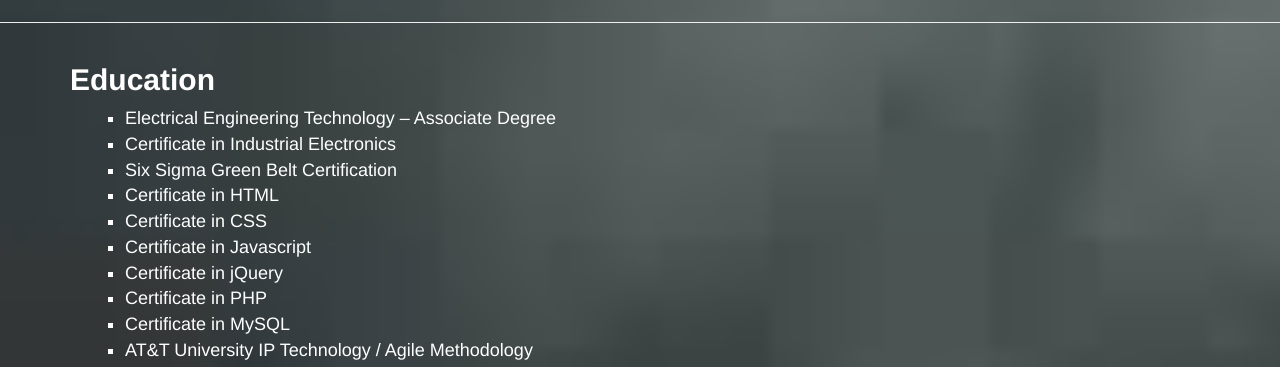
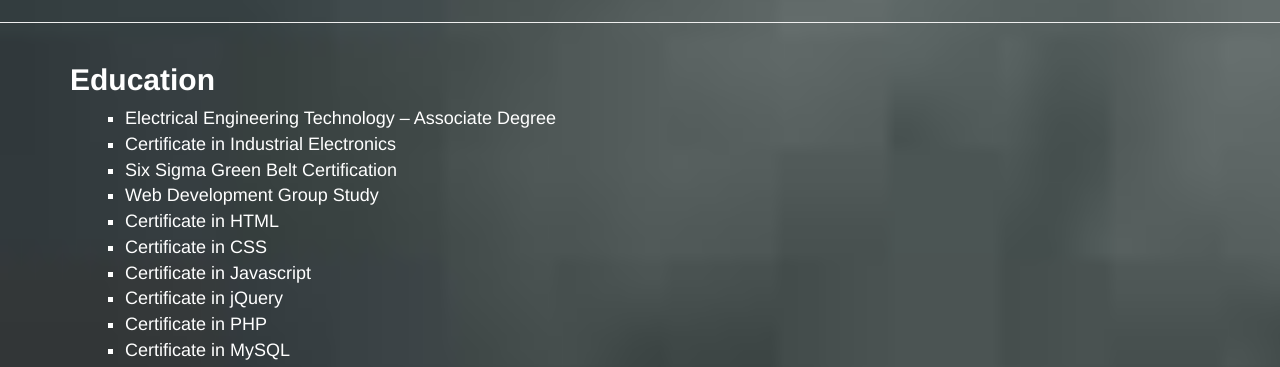
Before and after one commit to tech696969/resume, a plain HTML site: page index.html in a window 1280 px wide. Shown: the part 1740-2107 px from the top of the page. Drawn offline with nearby package versions, Linux system fonts and the light colour scheme.

Commit message:
Update index.html

```diff
--- a/index.html
+++ b/index.html
@@ -152,6 +152,7 @@
                 <li>Electrical Engineering Technology – Associate Degree</li>
                 <li>Certificate in Industrial Electronics</li>
                 <li>Six Sigma Green Belt Certification</li>
+                <li>Web Development Group Study</li>
                 <li>Certificate in HTML</li>
                 <li>Certificate in CSS</li>
                 <li>Certificate in Javascript</li>
```
